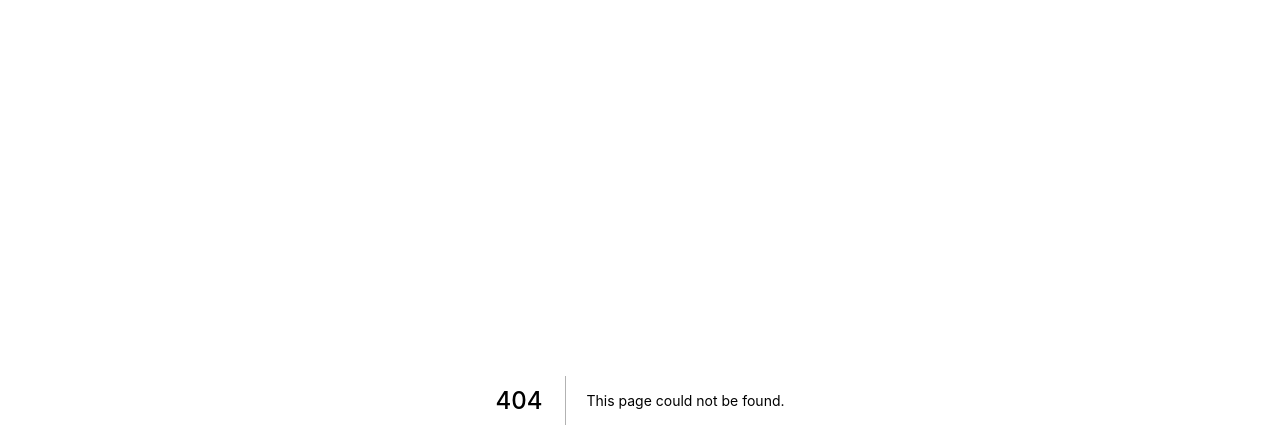
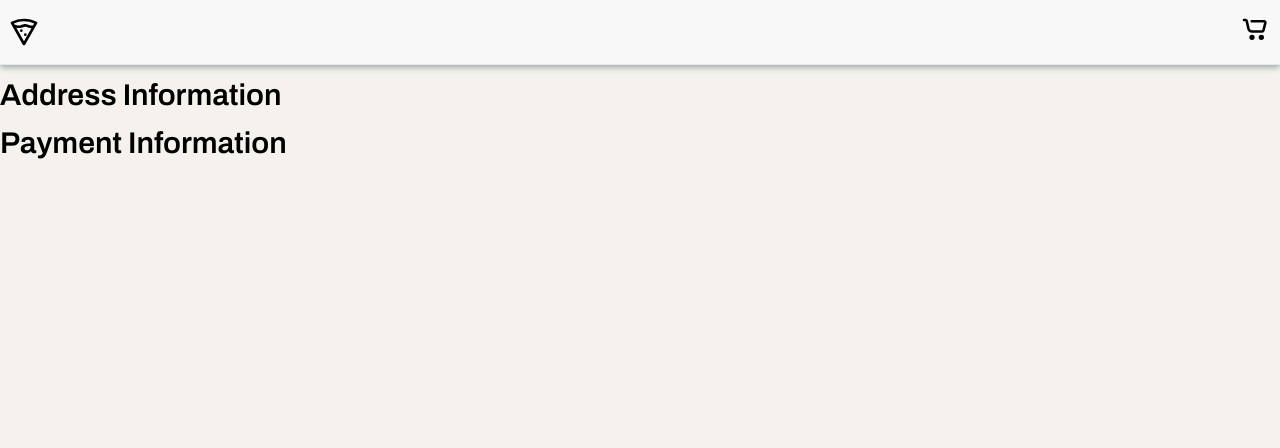
Before and after one commit to chavda-bhavik/pizzorder, a Next.js app: page /checkout in a window 1280 px wide. Before the commit this address had no page. Shown: the top 448 px of the page. Built offline with nearby package versions, Linux system fonts and the light colour scheme.

Commit message:
fix linting issue

```diff
--- /dev/null
+++ b/components/Button/index.tsx
@@ -0,0 +1,28 @@
+import classNames from 'classnames';
+
+import { Icon } from '../Icon';
+
+interface ButtonProps {
+    text: string;
+    onClick?: () => void;
+    type?: 'button' | 'submit' | 'reset';
+    icon?: IconsType;
+    iconSize?: IconsSizesType;
+    variant?: 'primary'
+    block?: boolean
+}
+
+export const Button: React.FC<ButtonProps> = ({ text, onClick, type, icon, iconSize, variant = 'primary', block = false }) => {
+    return (
+        <button
+            className={classNames("btn", {
+                'btn-primary': variant === 'primary',
+                'w-full': block
+            })}
+            type={type}
+            onClick={onClick}
+        >
+            {text} {icon ? <Icon icon={icon} size={iconSize} /> : null}
+        </button>
+    );
+}
--- a/components/CartItem/index.tsx
+++ b/components/CartItem/index.tsx
@@ -16,7 +16,7 @@ export const CartItem: React.FC<CartItemProps> = ({ item, onQuantityChange }) =>
     return (
         <div className="flex flex-row w-full bg-classy-white rounded-lg border-2 border-classy-slate p-2 gap-2 cursor-pointer hover:border-classy-golden transition-all duration-200 group">
             <div className='flex-shrink-0 flex items-center'>
-                <Image src={item.pizza.imageUrl} width={70} height={70} className='shadowed' />
+                <Image src={item.pizza.imageUrl} width={70} height={70} className='shadowed' alt={item.pizza.name} />
             </div>
             <div className='flex flex-col justify-center flex-grow'>
                 <h3 className='text-lg font-archivo-semibold group-hover:text-classy-golden transition-colors duration-200'>{item.pizza.name}</h3>
--- /dev/null
+++ b/components/Input/index.tsx
@@ -0,0 +1,16 @@
+interface InputProps {
+    type?: 'text' | 'number';
+    placeholder?: string;
+    className?: string;
+    name?: string;
+    autoFocus?: boolean;
+    autoComplete?: string;
+    autoCorrect?: string;
+    register?: any;
+}
+
+export const Input: React.FC<InputProps> = ({ type, placeholder, className, name, autoFocus, autoComplete, autoCorrect, register }) => {
+    return (
+        <input name={name} type={type} placeholder={placeholder} className={className} autoFocus={autoFocus} autoComplete={autoComplete} autoCorrect={autoCorrect} {...register} />
+    );
+}
--- a/components/PizzaItem/index.tsx
+++ b/components/PizzaItem/index.tsx
@@ -1,6 +1,5 @@
 import React from "react";
 import Image from "next/image";
-import { Icon } from "@/components/Icon";
 
 interface PizzaProps {
 	pizza: PizzaItemType;
@@ -8,15 +7,16 @@ interface PizzaProps {
 
 export const PizzaItem: React.FC<PizzaProps> = ({ pizza }) => {
 	return (
-		<div className="bg-classy-white drop px-2 py-4 flex flex-col cursor-pointer rounded-md group shadow-bolder transition-all hover:-translate-y-2">
+		<div className="bg-classy-white drop px-2 py-4 flex flex-col cursor-pointer rounded-md group shadow-bolder">
 			<div className="flex items-center justify-center rounded-t-lg flex-grow">
-				<img
+				<Image
 					src={pizza.imageUrl}
 					height={200}
 					width={200}
 					loading="lazy"
 					// layout="responsive"
 					className="shadowed w-36"
+					alt={pizza.name}
 				/>
 			</div>
 			<div className="pt-4">
--- a/package.json
+++ b/package.json
@@ -11,7 +11,8 @@
     "classnames": "^2.3.1",
     "next": "12.0.8",
     "react": "17.0.2",
-    "react-dom": "17.0.2"
+    "react-dom": "17.0.2",
+    "react-hook-form": "^7.25.0"
   },
   "devDependencies": {
     "@types/node": "17.0.8",
--- a/pages/cart.tsx
+++ b/pages/cart.tsx
@@ -1,6 +1,7 @@
 import { Header } from '@/components/Header';
 import { CartItem } from '@/components/CartItem';
 import { Icon } from '@/components/Icon';
+import { Button } from '@/components/Button';
 
 interface CartProps {
 
@@ -94,7 +95,7 @@ const Cart: React.FC<CartProps> = ({ }) => {
                         }
                     </div>
                 </div>
-                <div className='fixed bottom-0 md:bottom-auto md:left-[50%] p-2 w-full md:w-[50%] bg-classy-deemLight'>
+                <div className='fixed bottom-0 md:bottom-auto md:left-[50%] p-2 w-full md:w-[50%] bg-classy-deemLight border-t-4 border-classy-lightBrown md:border-transparent'>
                     <div className='flex justify-between p-1'>
                         <p className='font-archivo-light'>Item Total:</p>
                         <p className='font-archivo-semibold'>$77.00</p>
@@ -112,9 +113,7 @@ const Cart: React.FC<CartProps> = ({ }) => {
                         <p>Total:</p>
                         <p>$78.50</p>
                     </div>
-                    <button className="rounded-2xl bg-classy-golden text-black p-2 text-center w-full font-archivo-bold text-lg flex flex-row justify-center items-center gap-x-1">
-                        Checkout <Icon icon="check" size="sm" />
-                    </button>
+                    <Button text='Checkout' icon='check' />
                 </div>
             </main>
         </div>
--- /dev/null
+++ b/pages/checkout.tsx
@@ -0,0 +1,20 @@
+import { Header } from "@/components/Header";
+
+interface CheckoutProps {
+
+}
+
+const Checkout: React.FC<CheckoutProps> = ({ }) => {
+    return (
+        <div className="bg-classy-deemLight min-h-screen">
+            <Header />
+
+            <main>
+                <h2 className='title-lg'>Address Information</h2>
+                <h2 className='title-lg'>Payment Information</h2>
+            </main>
+        </div>
+    );
+}
+
+export default Checkout;
--- a/pages/index.tsx
+++ b/pages/index.tsx
@@ -55,7 +55,7 @@ const Home: NextPage = () => {
 				<main className="space-y-6 py-2 px-4">
 					{/* Shoutout */}
 					<h1 className="text-3xl md:text-4xl font-archivo-bold my-2 md:my-4">
-						Pizza's that makes your meal delightfull
+						Pizza&apos;s that makes your meal delightfull
 					</h1>
 					<Search />
 
--- a/pages/pizza/[slug].tsx
+++ b/pages/pizza/[slug].tsx
@@ -60,6 +60,7 @@ const PizzaDetails: React.FC<PizzaDetailsProps> = ({ }) => {
 							loading="lazy"
 							// layout="responsive"
 							className="shadowed object-scale-down"
+							alt="Pizza Image"
 						/>
 					</div>
 				</div>
--- a/styles/globals.css
+++ b/styles/globals.css
@@ -122,4 +122,10 @@
 	.position-unset {
 		position: unset;
 	}
+	.btn {
+		@apply p-2 text-center font-archivo-bold text-lg flex flex-row justify-center items-center gap-x-1 rounded-2xl;
+	}
+	.btn-primary {
+		@apply bg-classy-golden text-black w-full;
+	}
 }
```
Also changed, not shown: .eslintrc.json, .prettierrc.js (added), 1 other file (tests, documents, lock files or other folders).
